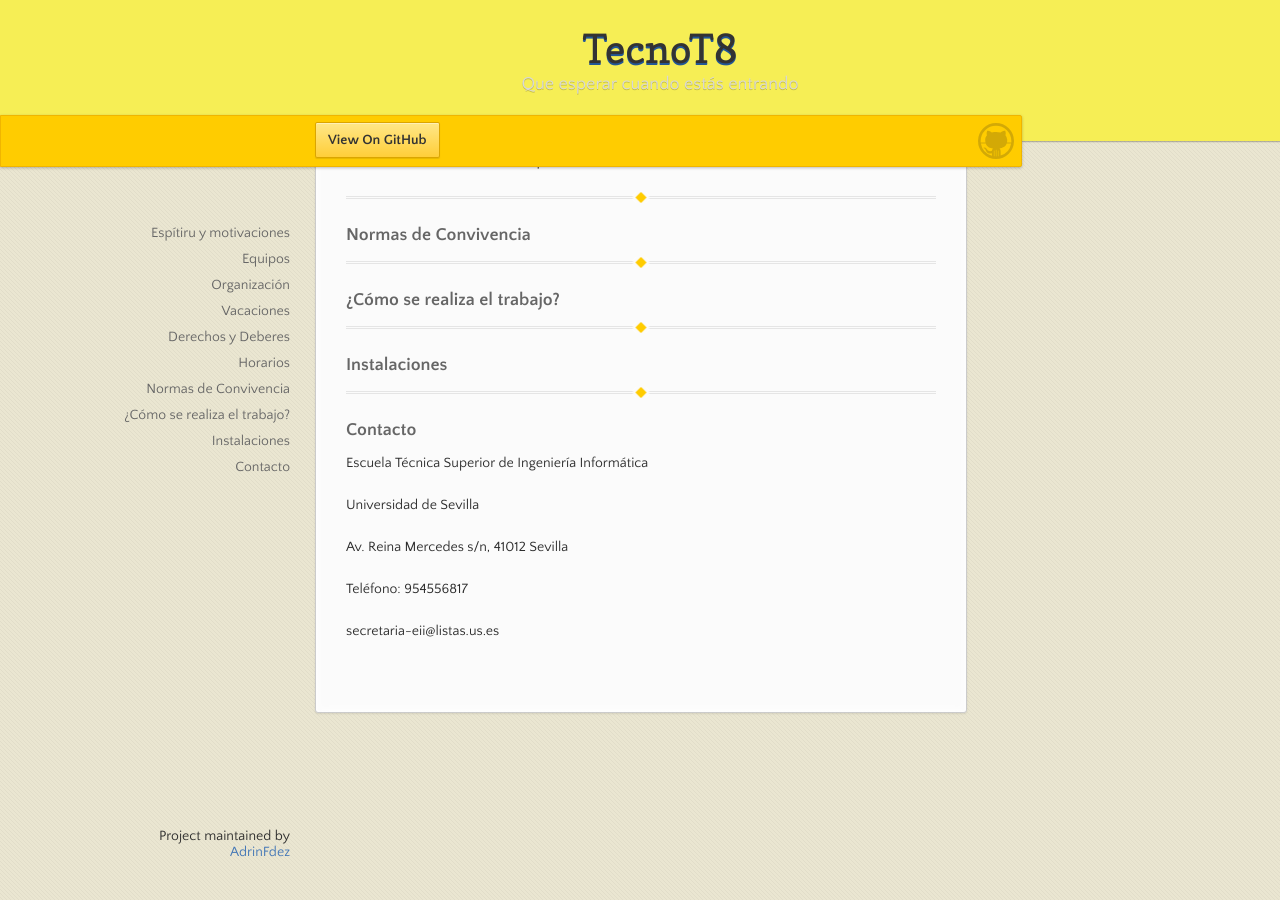
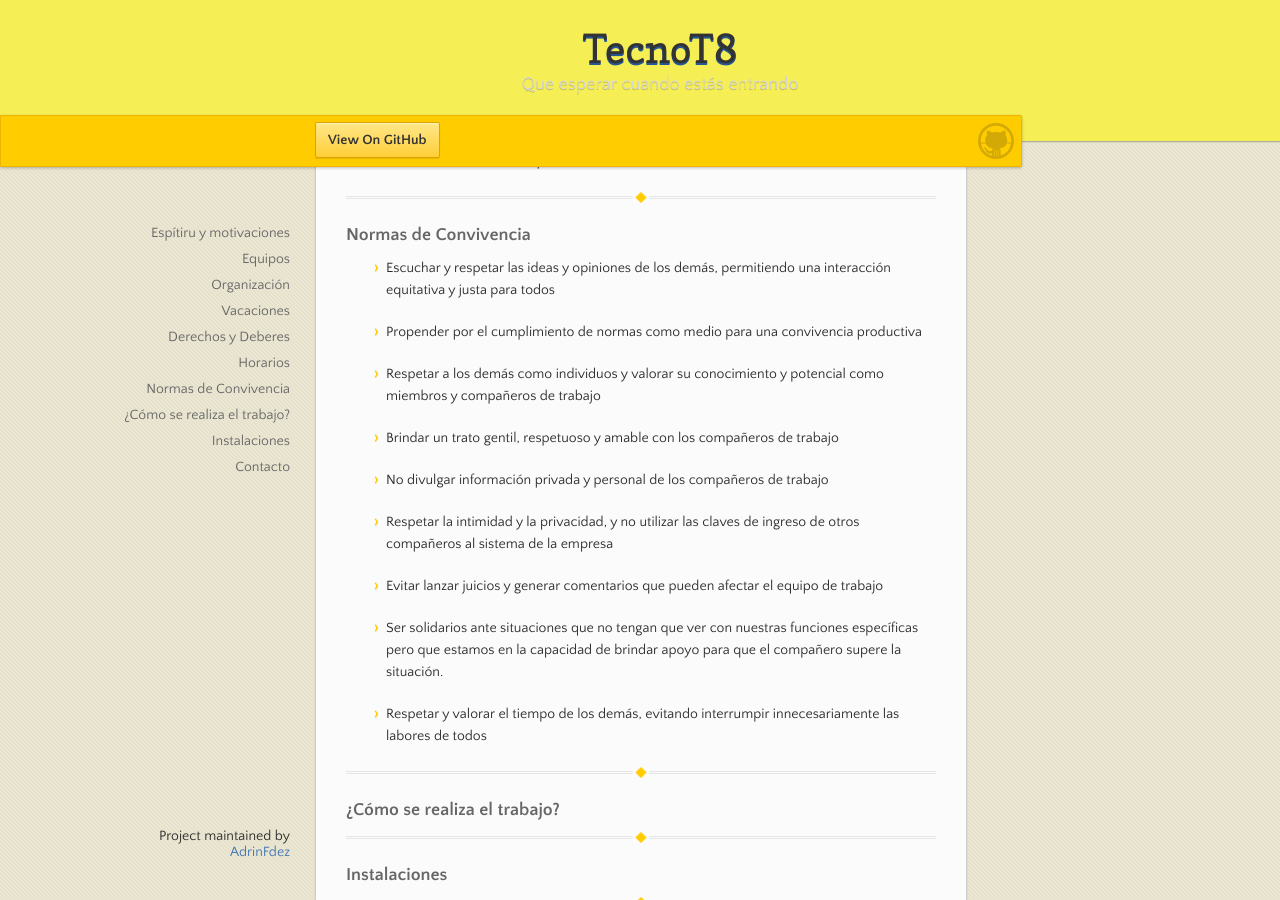
Before and after one commit to AdrinFdez/TecnoT8, a Jekyll site: the page built from index.md, in a window 1280 px wide and 900 px high, scrolled down 2253 px. Built offline with Jekyll 4.4.1, drawn with Linux system fonts in a browser that asks for light colours.

Commit message:
Normas de convivencia

```diff
--- a/index.md
+++ b/index.md
@@ -82,6 +82,24 @@ Si tienes algún problemas respecto a tu ajuste de horas o necesitas hacer algú
 
 ### Normas de Convivencia
 
+- Escuchar y respetar las ideas y opiniones de los demás, permitiendo una interacción equitativa y justa para todos
+
+- Propender por el cumplimiento de normas como medio para una convivencia productiva
+
+- Respetar a los demás como individuos y valorar su conocimiento y potencial como miembros y compañeros de trabajo
+
+- Brindar un trato gentil, respetuoso y amable con los compañeros de trabajo
+
+- No divulgar información privada y personal de los compañeros de trabajo
+
+- Respetar la intimidad y la privacidad, y no utilizar las claves de ingreso de otros compañeros al sistema de la empresa
+
+- Evitar lanzar juicios y generar comentarios que pueden afectar el equipo de trabajo
+
+- Ser solidarios ante situaciones que no tengan que ver con nuestras funciones específicas pero que estamos en la capacidad de brindar apoyo para que el compañero supere la situación.
+
+- Respetar y valorar el tiempo de los demás, evitando interrumpir innecesariamente las labores de todos
+
 ***
 
 ### ¿Cómo se realiza el trabajo?
```
